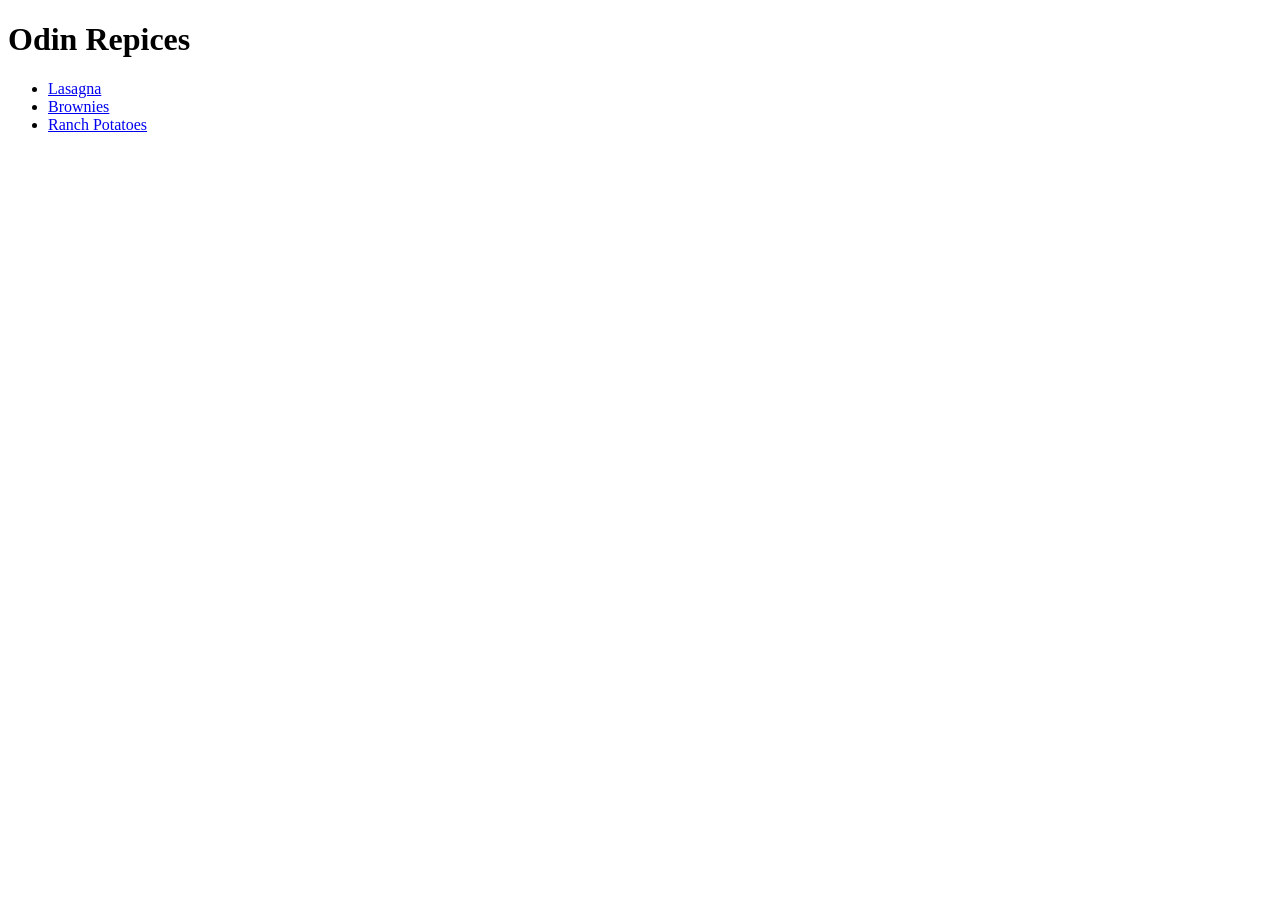
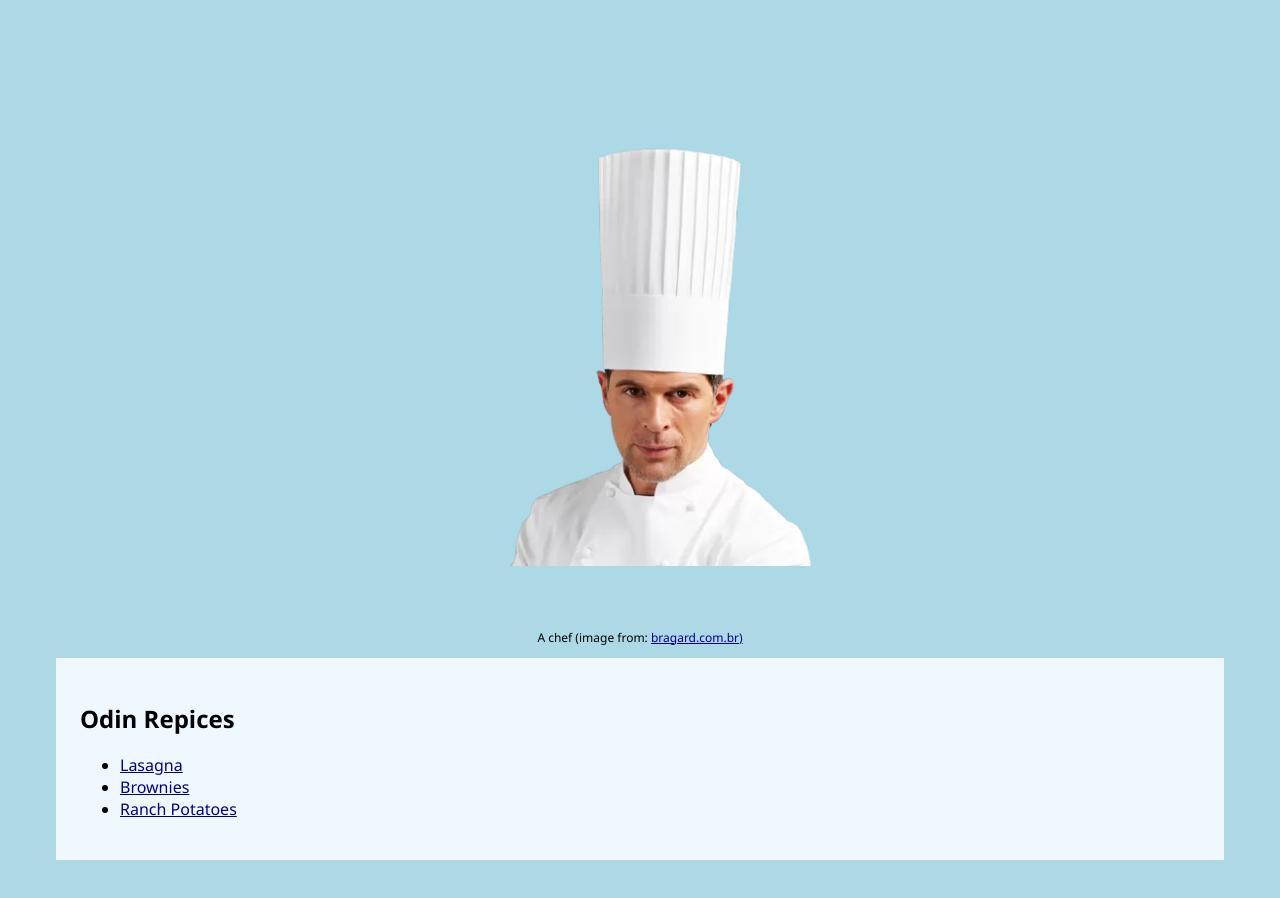
Before and after one commit to vitorbonamigosassi/odin-recipes, a plain HTML site: page index.html in a window 1280 px wide. Before the commit the page ends 800 px from the top, so only its background shows below. Drawn offline with Linux system fonts and the light colour scheme.

Commit message:
Add styles.css, change index.html structure
Added style to the whole document, html structure was changed on every
page for better styling and image captions!

```diff
--- /dev/null
+++ b/css/styles.css
@@ -0,0 +1,37 @@
+* {
+    font-family: 'Segoe UI', Tahoma, Geneva, Verdana, sans-serif
+}
+
+body {
+    background-color: lightblue;
+    padding: 48px;
+}
+
+section {
+    background-color: aliceblue;
+    padding: 24px;
+}
+
+img {
+  display: block;
+  margin-left: auto;
+  margin-right: auto;
+  width: 50%;
+}
+
+a {
+    color: darkblue;
+}
+
+a:hover {
+    color: black;
+}
+
+.caption {
+    text-align: center;
+    font-size: 12px;
+}
+
+#chef {
+    margin-bottom: -2%;
+}
--- a/index.html
+++ b/index.html
@@ -4,13 +4,18 @@
     <meta charset="UTF-8">
     <meta name="viewport" content="width=device-width, initial-scale=1.0">
     <title>Odin Repices</title>
+    <link rel="stylesheet" href="./css/styles.css">
 </head>
 <body>
+    <img src="./img/chef-hat.webp" alt="Chef with a hat" width="250px" height="auto" draggable="false" id="chef">
+    <p class="caption">A chef (image from: <a href="https://bragard.com.br/king.html">bragard.com.br)</a></p>
+    <section>
         <h1>Odin Repices</h1>
         <ul>
             <li><a href="./recipes/lasagna.html">Lasagna</a></li>
             <li><a href="./recipes/brownies.html">Brownies</a></li>
             <li><a href="./recipes/ranch-potatoes.html">Ranch Potatoes</a></li>
         </ul>
+    </section>
 </body>
 </html>
```
Also changed, not shown: recipes/brownies.html (+4 -0 lines), recipes/lasagna.html (+6 -0 lines), recipes/ranch-potatoes.html (+4 -0 lines), img/chef-hat.webp (added). Lines whose indentation alone changed are shown as unchanged.
